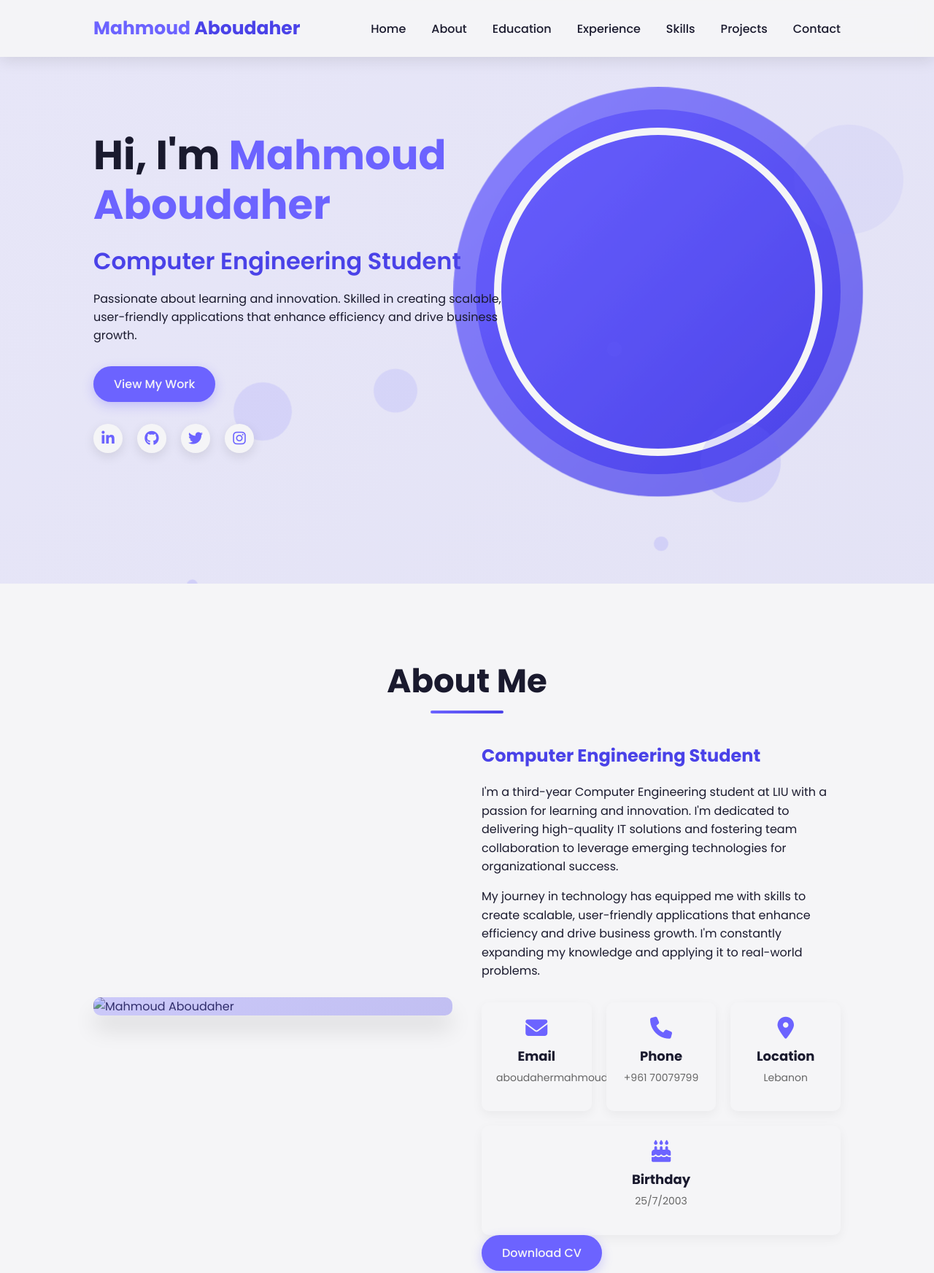
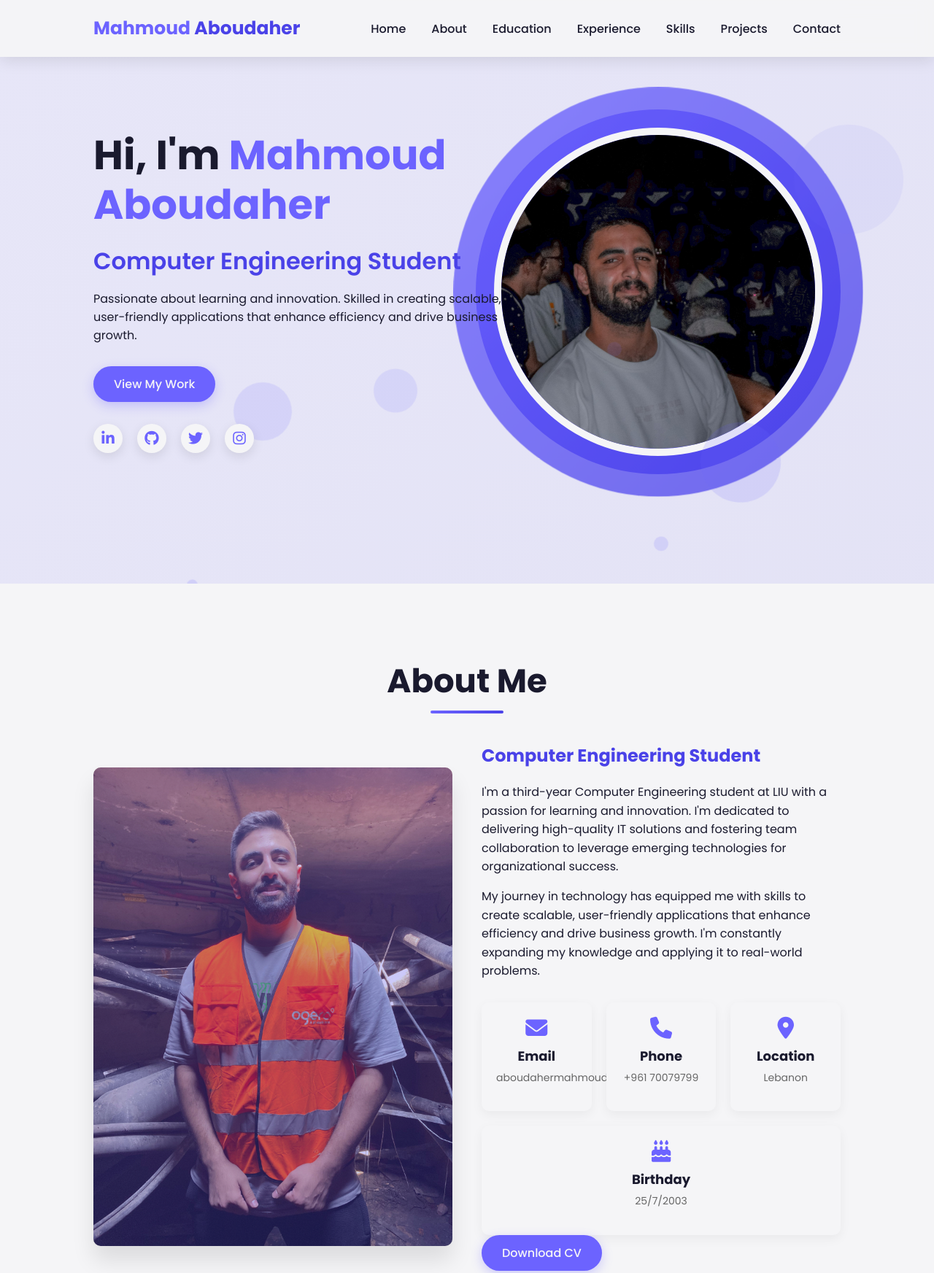
Before and after one commit to Mahmoud-ad/portfolio, a plain HTML site: page index.html in a window 1280 px wide. Shown: the top 1745 px of the page at 73% size. Drawn offline with Linux system fonts and the light colour scheme; the site is published under a folder, as on GitHub Pages, so addresses that start at the root find nothing.

Commit message:
picture fix

```diff
--- a/index.html
+++ b/index.html
@@ -1275,7 +1275,7 @@
         </div>
       </div>
       <div class="hero-img">
-        <img src="/pfp.jpg" alt="     " />
+        <img src="pfp.jpg" alt="     " />
       </div>
       <div class="floating-elements">
         <span></span>
@@ -1296,7 +1296,7 @@
       <h2 class="heading">About <span>Me</span></h2>
       <div class="about-content">
         <div class="about-img">
-          <img src="/ogero.jpg" alt="Mahmoud Aboudaher" />
+          <img src="ogero.jpg" alt="Mahmoud Aboudaher" />
         </div>
         <div class="about-text">
           <h3>Computer Engineering Student</h3>
```
